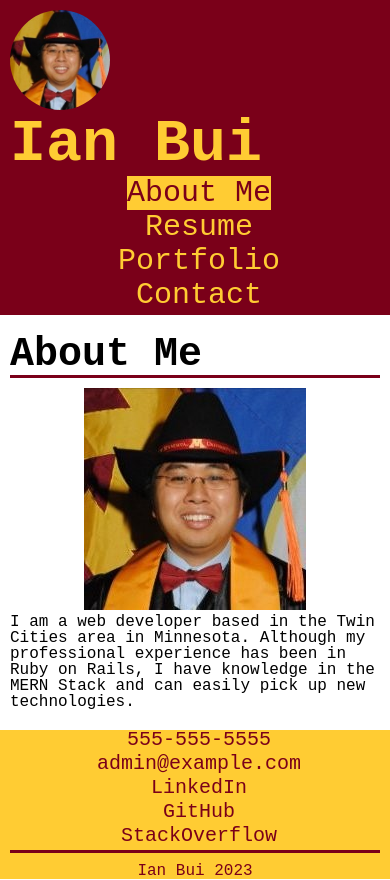
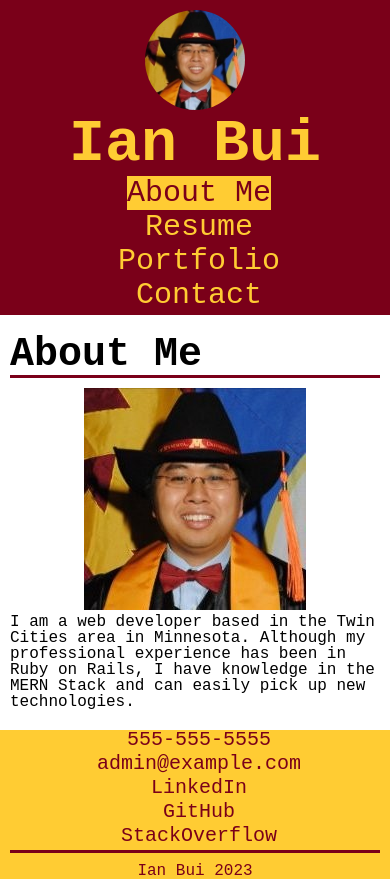
Before and after one commit to thinkbui/umn-edx-react-portfolio, a React (Create React App) app: page / in a window 390 px wide. Built offline with nearby package versions, Linux system fonts and the light colour scheme.

Commit message:
Centered header pic and headline for mobile view

```diff
--- a/src/App.css
+++ b/src/App.css
@@ -207,6 +207,10 @@ footer {
 }
 
 @media screen and (max-width: 768px) {
+  header{
+    text-align: center;
+  }
+
   nav ul, .profile_links {
     text-align: center;
   }
```
